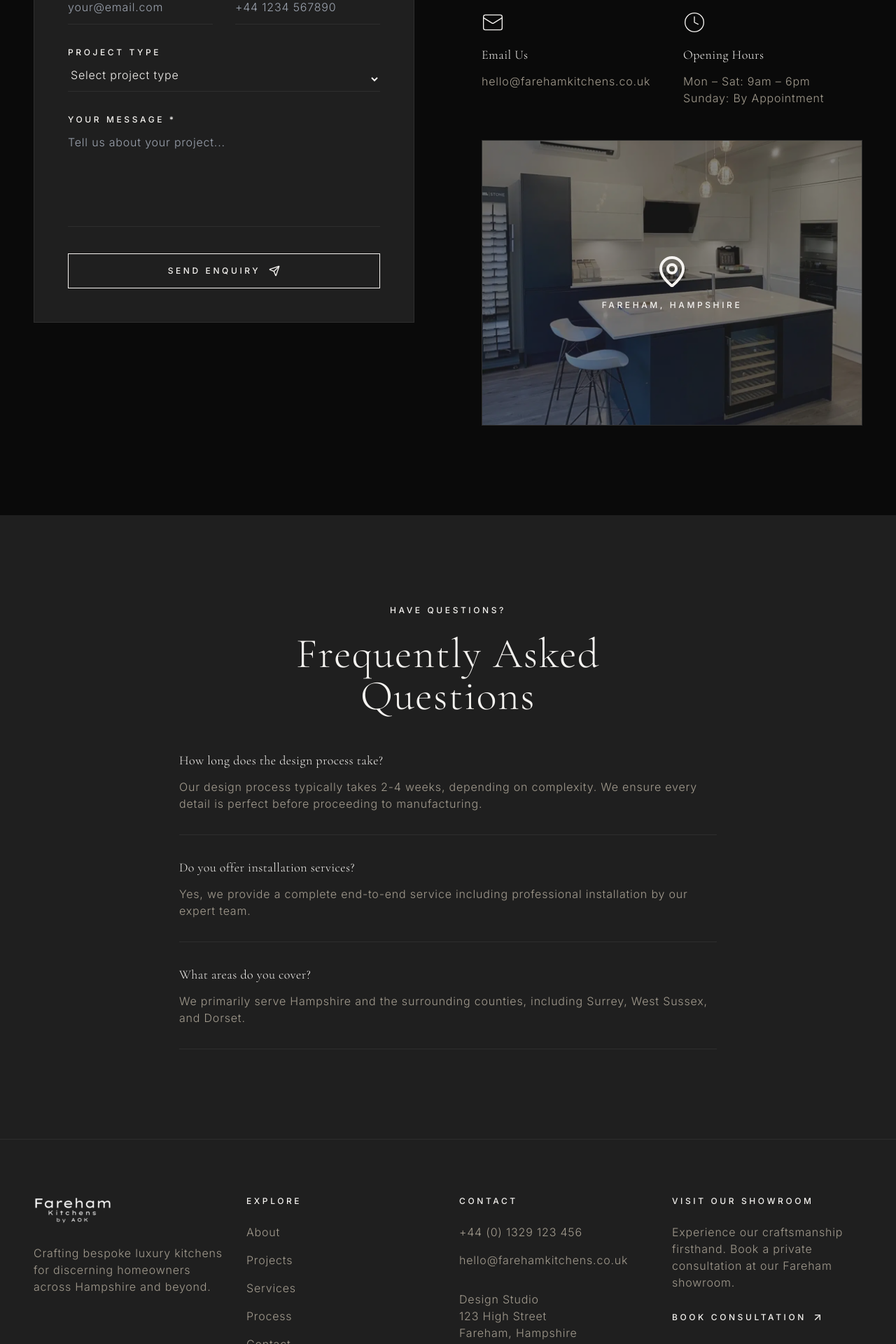
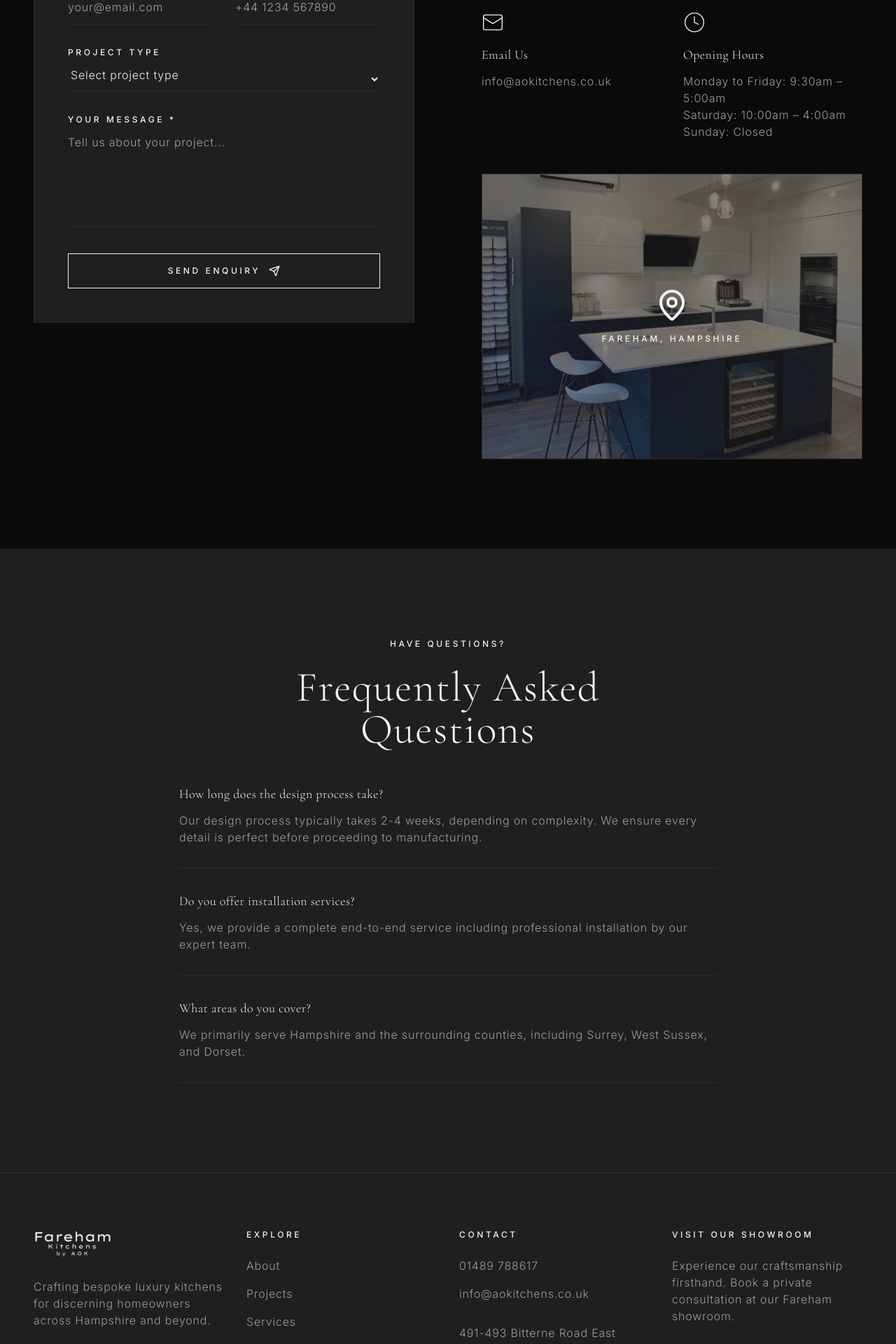
Before and after one commit to sam247/farehamkitchens, a Next.js app: page /contact in a window 1280 px wide. Shown: the part 880-2800 px from the top of the page at 70% size. Built offline with nearby package versions, Linux system fonts and the light colour scheme.

Commit message:
Update contact details, call CTA, and footer copy

```diff
--- a/src/components/home/OfferBanner.tsx
+++ b/src/components/home/OfferBanner.tsx
@@ -24,7 +24,7 @@ const OfferBanner = () => {
             <MagneticButton to="/contact" variant="outline">
               Claim the Offer
             </MagneticButton>
-            <MagneticButton to="tel:+441329123456" variant="ghost">
+            <MagneticButton to="tel:+441489788617" variant="ghost">
               Call Us
             </MagneticButton>
           </div>
--- a/src/components/home/ShowroomInvite.tsx
+++ b/src/components/home/ShowroomInvite.tsx
@@ -22,15 +22,15 @@ const ShowroomInvite = () => {
           </AnimatedSection>
           <AnimatedSection delay={0.3}>
             <div className="space-y-2 body-elegant text-foreground">
-              <p><strong>Address:</strong> 123 High Street, Fareham, Hampshire, PO16 7AZ</p>
-              <p><strong>Opening Hours:</strong> Monday – Saturday: 9am – 6pm · Sunday: By Appointment</p>
-              <p><strong>Call:</strong> <a href="tel:+441329123456" className="hover:text-primary transition-colors">+44 (0) 1329 123 456</a></p>
+              <p><strong>Address:</strong> 491-493 Bitterne Road East, Southampton, SO18 5EQ</p>
+              <p><strong>Opening Hours:</strong> Monday to Friday: 9:30am – 5:00am · Saturday: 10:00am – 4:00am · Sunday: Closed</p>
+              <p><strong>Call:</strong> <a href="tel:+441489788617" className="hover:text-primary transition-colors">01489 788617</a></p>
             </div>
           </AnimatedSection>
           <AnimatedSection delay={0.4}>
             <div className="flex flex-wrap gap-4">
               <MagneticButton to="/contact" variant="outline">Book a Visit</MagneticButton>
-              <MagneticButton to="tel:+441329123456" variant="ghost">Call Us</MagneticButton>
+              <MagneticButton to="tel:+441489788617" variant="ghost">Call Us</MagneticButton>
             </div>
           </AnimatedSection>
         </div>
--- a/src/components/layout/Footer.tsx
+++ b/src/components/layout/Footer.tsx
@@ -47,27 +47,33 @@ const Footer = () => {
             <ul className="space-y-4 body-elegant text-muted-foreground">
               <li>
                 <a
-                  href="tel:+441329123456"
+                  href="tel:+441489788617"
                   className="hover:text-foreground transition-colors duration-300"
                 >
-                  +44 (0) 1329 123 456
+                  01489 788617
                 </a>
               </li>
               <li>
                 <a
-                  href="mailto:hello@farehamkitchens.co.uk"
+                  href="mailto:info@aokitchens.co.uk"
                   className="hover:text-foreground transition-colors duration-300"
                 >
-                  hello@farehamkitchens.co.uk
+                  info@aokitchens.co.uk
                 </a>
               </li>
               <li className="pt-4">
                 <address className="not-italic">
-                  Design Studio<br />
-                  123 High Street<br />
-                  Fareham, Hampshire<br />
-                  PO16 7AZ
+                  491-493 Bitterne Road East<br />
+                  Southampton<br />
+                  SO18 5EQ
                 </address>
+              </li>
+              <li>
+                <p className="not-italic">
+                  Monday to Friday: 9:30am – 5:00am<br />
+                  Saturday: 10:00am – 4:00am<br />
+                  Sunday: Closed
+                </p>
               </li>
             </ul>
           </div>
@@ -130,18 +136,7 @@ const Footer = () => {
 
           {/* Legal */}
           <div className="flex items-center gap-6 text-sm text-muted-foreground">
-            <Link href="/privacy" className="hover:text-foreground transition-colors duration-300">
-              Privacy
-            </Link>
-            <Link href="/terms" className="hover:text-foreground transition-colors duration-300">
-              Terms
-            </Link>
-            <a
-              href="tel:+441329123456"
-              className="hover:text-foreground transition-colors duration-300"
-            >
-              Call Us
-            </a>
+            <span>Copyright © 2025 | Andrew Osbourne Kitchens T/A Fareham Kitchens | Powered by Better Ranking</span>
           </div>
         </div>
       </div>
--- a/src/components/layout/Navigation.tsx
+++ b/src/components/layout/Navigation.tsx
@@ -62,10 +62,15 @@ const Navigation = () => {
                 </Link>
               ))}
               <Link
-                href="tel:+441329123456"
-                className="label-uppercase text-foreground/80 hover:text-foreground transition-colors duration-300"
+                href="tel:+44189788617"
+                className="label-uppercase px-6 py-3 border border-foreground text-foreground hover:bg-foreground hover:text-background transition-all duration-500 relative overflow-hidden group"
               >
-                Call
+                <span className="block transition-opacity duration-300 group-hover:opacity-0">
+                  Call
+                </span>
+                <span className="block absolute inset-0 flex items-center justify-center opacity-0 group-hover:opacity-100 transition-opacity duration-300">
+                  01489 788617
+                </span>
               </Link>
               <Link
                 href="/contact"
--- a/src/pages/contact.tsx
+++ b/src/pages/contact.tsx
@@ -46,24 +46,24 @@ const Contact = () => {
     {
       icon: MapPin,
       title: 'Visit Our Showroom',
-      details: ['123 High Street', 'Fareham, Hampshire', 'PO16 7AZ'],
+      details: ['491-493 Bitterne Road East', 'Southampton', 'SO18 5EQ'],
     },
     {
       icon: Phone,
       title: 'Call Us',
-      details: ['+44 (0) 1329 123 456'],
-      link: 'tel:+441329123456',
+      details: ['01489 788617'],
+      link: 'tel:+441489788617',
     },
     {
       icon: Mail,
       title: 'Email Us',
-      details: ['hello@farehamkitchens.co.uk'],
-      link: 'mailto:hello@farehamkitchens.co.uk',
+      details: ['info@aokitchens.co.uk'],
+      link: 'mailto:info@aokitchens.co.uk',
     },
     {
       icon: Clock,
       title: 'Opening Hours',
-      details: ['Mon – Sat: 9am – 6pm', 'Sunday: By Appointment'],
+      details: ['Monday to Friday: 9:30am – 5:00am', 'Saturday: 10:00am – 4:00am', 'Sunday: Closed'],
     },
   ];
 
@@ -267,8 +267,8 @@ const Contact = () => {
                   <div className="aspect-[4/3] bg-secondary border border-border relative overflow-hidden group">
                     <img
                     src="/aok/AOK-showroom.jpg.webp"
-                      alt="Map location"
-                      className="w-full h-full object-cover opacity-50 group-hover:opacity-70 transition-opacity duration-500"
+                    alt="Map location"
+                    className="w-full h-full object-cover opacity-50 group-hover:opacity-70 transition-opacity duration-500"
                     />
                     <div className="absolute inset-0 flex items-center justify-center">
                       <div className="text-center">
```
